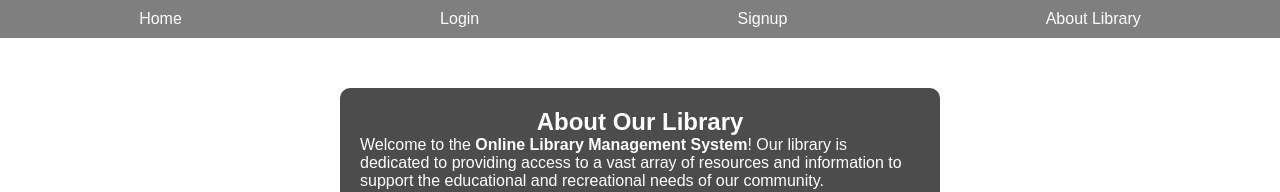
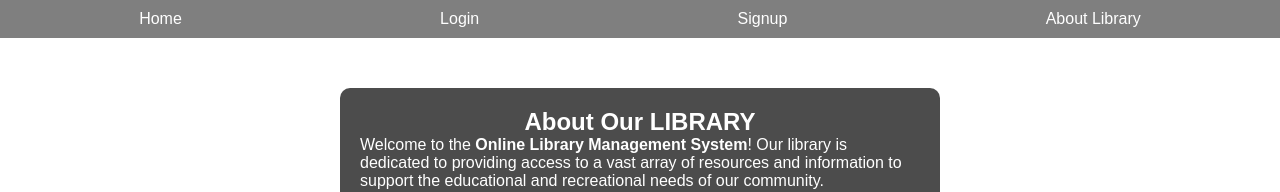
Before and after one commit to shrine22/login, a plain HTML site: page about.html in a window 1280 px wide. Shown: the top 192 px of the page. Drawn offline with Linux system fonts and the light colour scheme.

Commit message:
Update about.html

```diff
--- a/about.html
+++ b/about.html
@@ -16,7 +16,7 @@
         </ul>
     </nav>
     <div class="container">
-        <h2>About Our Library</h2>
+        <h2>About Our LIBRARY</h2>
         <p>Welcome to the <strong>Online Library Management System</strong>! Our library is dedicated to providing access to a vast array of resources and information to support the educational and recreational needs of our community.</p>
 
         <h3>Mission Statement:</h3>
```
